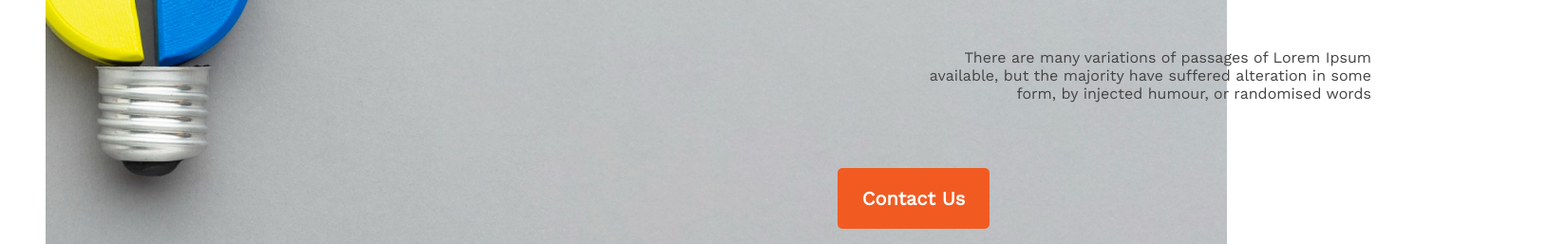
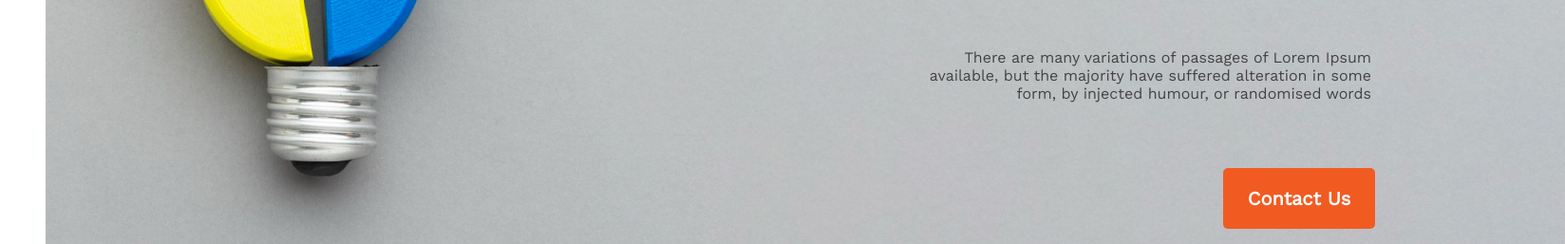
Before and after one commit to Adnan-246/new-year-mission-website, a plain HTML site: page index.html in a window 1280 px wide. Shown: the part 471-728 px from the top of the page at 95% size, 1648 px wide, since content can reach past the window. Drawn offline with nearby package versions, Linux system fonts and the light colour scheme.

Commit message:
change banner button position

```diff
--- a/styles/new-year-mission.css
+++ b/styles/new-year-mission.css
@@ -12,7 +12,7 @@
 
 /* banner */
 .banner{
-  width: 100%;
+  width: 1600px;
   height: 810px;
   border: 0;
   background-image: url('../images/banner/banner2.png');
@@ -52,7 +52,7 @@
   color: #FFF;
   font-size: 20px;
   font-weight: 600;
-  margin-right: 250px;
+
 }
 /* main */
 
```
